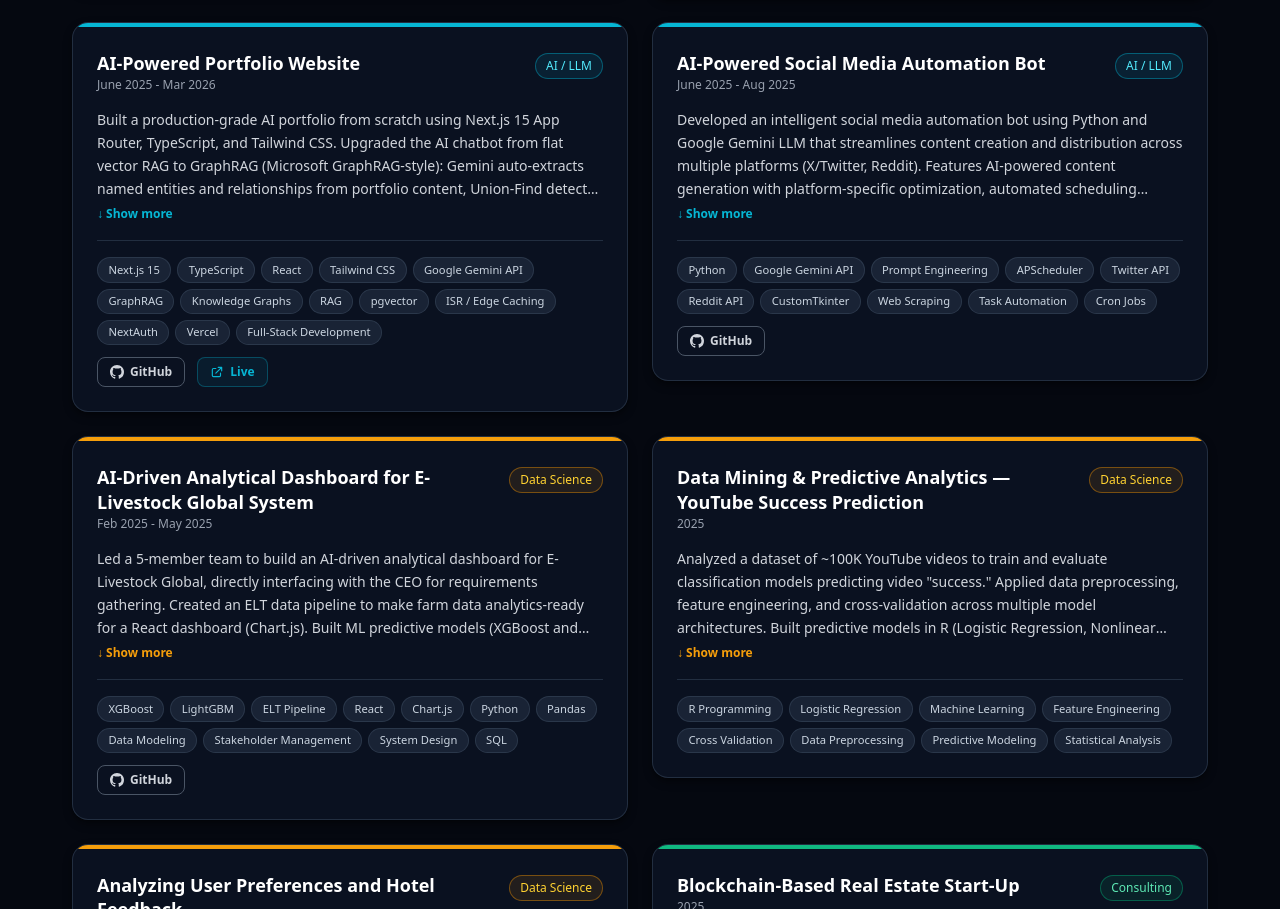
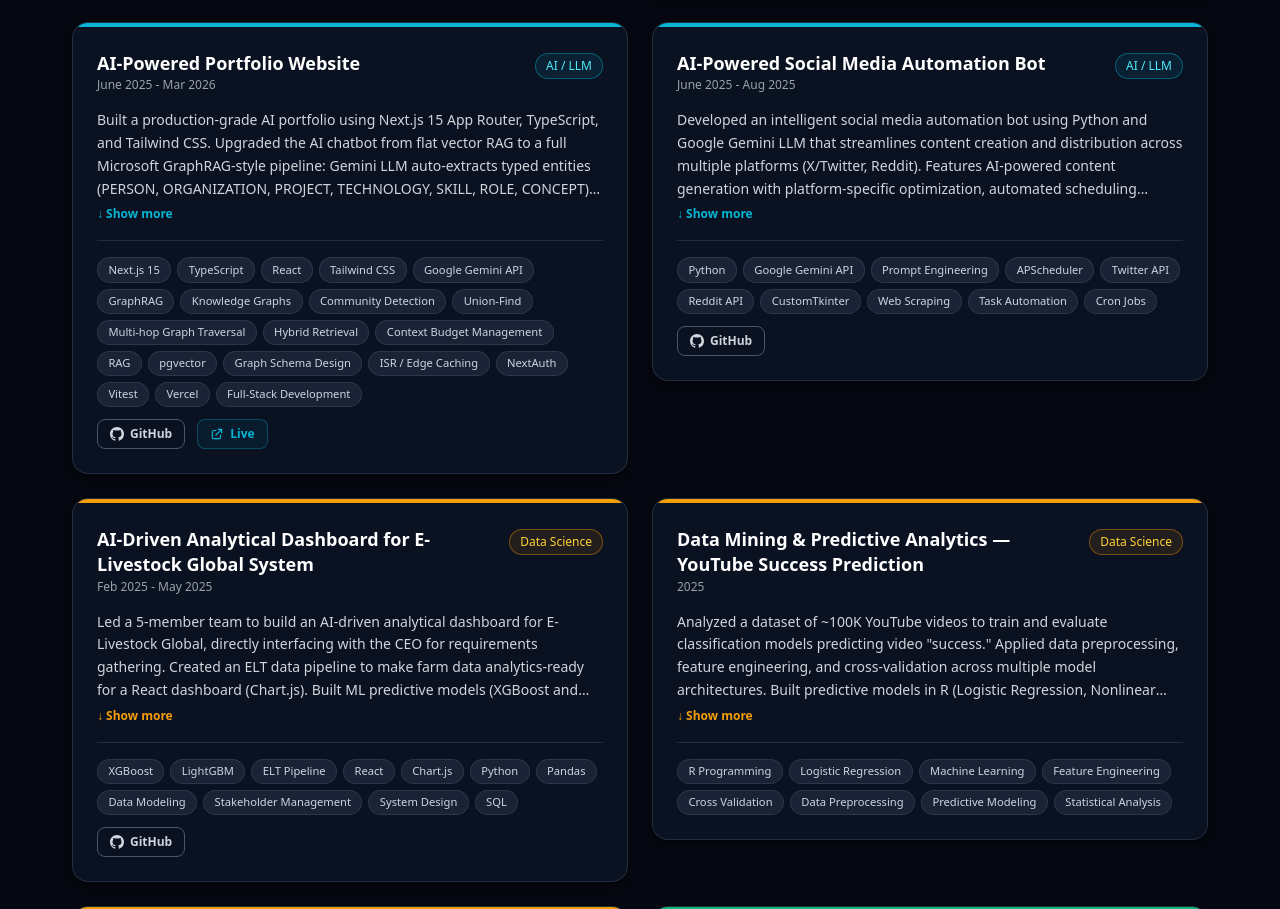
Before and after one commit to Hemkush/portfolio-website, a Next.js app: page /home/project in a window 1280 px wide. Shown: the part 1673-2582 px from the top of the page. Built offline with nearby package versions, Linux system fonts and the light colour scheme; no server answers; a web font is replaced by a local one.

Commit message:
content: update portfolio project card with full GraphRAG implementation details — entity types, Union-Find, 4 retrieval modes, parallel legs, token budgets

```diff
--- a/src/app/api/ai/chat/route.ts
+++ b/src/app/api/ai/chat/route.ts
@@ -17,8 +17,9 @@
 - MS completed May 2026 · OPT-authorized — authorized to work in the US without visa sponsorship for 3 years
 - Open to: AI Engineer, ML Engineer, LLM Engineer, Software Engineer roles
 - Open to: remote, hybrid, or in-office; open to relocation
-- Core expertise: RAG pipelines, LLM orchestration, multi-agent systems, full-stack AI apps
+- Core expertise: RAG pipelines, GraphRAG, LLM orchestration, multi-agent systems, full-stack AI apps
 - Primary stack: Python, FastAPI, Next.js, TypeScript, PostgreSQL, Gemini, LangChain, pgvector
+- GraphRAG: built a full Microsoft GraphRAG-style pipeline — Gemini entity extraction (7 node types), Union-Find community detection, 3-leg parallel retrieval (local 1–2 hop traversal + global community similarity + vector search), token-budget-capped context assembly with cross-section dedup, 4 query-adaptive modes
 
 TONE AND STYLE RULES:
 1. Be direct and confident. Say "Hemant built X" — not "based on context it appears he may have worked on X".
--- a/src/app/home/constant.tsx
+++ b/src/app/home/constant.tsx
@@ -211,8 +211,8 @@
       timeline: 'June 2025 - Mar 2026',
       ongoing: false,
       category: 'ai',
-      description: 'Built a production-grade AI portfolio from scratch using Next.js 15 App Router, TypeScript, and Tailwind CSS. Upgraded the AI chatbot from flat vector RAG to GraphRAG (Microsoft GraphRAG-style): Gemini auto-extracts named entities and relationships from portfolio content, Union-Find detects knowledge communities, and dual retrieval — local entity graph traversal (1-2 hops) + community similarity + pgvector cosine search — delivers multi-hop answers about my background, projects, and skills in real time. Built a live AI Landscape news feed that aggregates 6 RSS sources hourly, then uses Gemini to categorize articles, extract model releases, surface protocol updates (MCP, A2A), and generate a daily digest with per-article insights. Applied ISR edge caching to keep Gemini API calls under 24/day while serving all visitors in under 30ms. Includes Google OAuth (NextAuth v5), contact form, resume delivery, and full mobile-responsive navigation.',
-      skills: ['Next.js 15', 'TypeScript', 'React', 'Tailwind CSS', 'Google Gemini API', 'GraphRAG', 'Knowledge Graphs', 'RAG', 'pgvector', 'ISR / Edge Caching', 'NextAuth', 'Vercel', 'Full-Stack Development'],
+      description: 'Built a production-grade AI portfolio using Next.js 15 App Router, TypeScript, and Tailwind CSS. Upgraded the AI chatbot from flat vector RAG to a full Microsoft GraphRAG-style pipeline: Gemini LLM auto-extracts typed entities (PERSON, ORGANIZATION, PROJECT, TECHNOLOGY, SKILL, ROLE, CONCEPT) and relationships from portfolio content at reindex time, persisted in PostgreSQL graph tables (graph_nodes, graph_edges, graph_communities). Union-Find algorithm groups connected nodes into communities; communities are vector-embedded and summarized by Gemini. At query time, three parallel retrieval legs run concurrently — local entity graph traversal (1–2 hops), global community similarity via pgvector embedding, and standard vector cosine search — then merged through token-budget-capped context assembly (vector 1,800 / entity 800 / community 600 tokens) with cross-section deduplication. The system auto-selects one of four query-adaptive modes: graphrag_hybrid, graphrag_local, graphrag_global, or vector_only fallback. Built a live AI Landscape feed aggregating 6 RSS sources hourly with ISR edge caching, keeping Gemini API calls under 24/day while serving all visitors in under 30ms. Includes Vitest unit-test suite, graph-status API, Google OAuth (NextAuth v5), and full mobile-responsive navigation.',
+      skills: ['Next.js 15', 'TypeScript', 'React', 'Tailwind CSS', 'Google Gemini API', 'GraphRAG', 'Knowledge Graphs', 'Community Detection', 'Union-Find', 'Multi-hop Graph Traversal', 'Hybrid Retrieval', 'Context Budget Management', 'RAG', 'pgvector', 'Graph Schema Design', 'ISR / Edge Caching', 'NextAuth', 'Vitest', 'Vercel', 'Full-Stack Development'],
       githubUrl: 'https://github.com/Hemkush/portfolio-website',
       liveUrl: 'https://hemant-kushwaha.vercel.app',
   },
```
